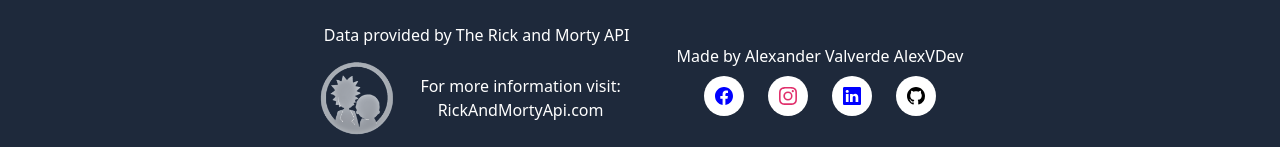
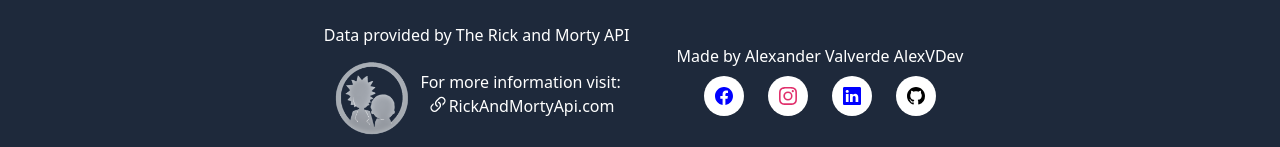
Before and after one commit to aleexvdev/app-rick-and-morty, a React (Create React App) app: page /characters in a window 1280 px wide. Shown: the part 805-952 px from the top of the page. Built offline with nearby package versions, Linux system fonts and the light colour scheme; no server answers.

Commit message:
modified Link

```diff
--- a/src/components/Characters/CharactersApp.tsx
+++ b/src/components/Characters/CharactersApp.tsx
@@ -18,8 +18,6 @@
 	const [valueGenders, setValueGenders] = useState('');
 	const [valueSpecies, setValueSpecies] = useState('');
 	const [isLoading, setIsLoading] = useState(true);
-	const [currentPage, setCurrentPage] = useState(1);
-	const [totalPages, setTotalPages] = useState(1);
 
 	useEffect(() => {
 		setTimeout(() => {
@@ -93,7 +91,6 @@
 										valueStatus={valueStatus}
 										valueGenders={valueGenders}
 										valueSpecies={valueSpecies}
-										currentPage={currentPage}
 									/>
 								</div>
 							</div>
--- a/src/components/Characters/ListCharacters.tsx
+++ b/src/components/Characters/ListCharacters.tsx
@@ -1,22 +1,19 @@
 import React, { useEffect, useState } from 'react';
 import axios from "axios";
 import CharacterCard, { CharacterProps } from '../CardApp/CharacterCard';
-import Paginate from '../Pagination/Paginate';
 
 interface ListCharactersProps {
   searchText: string;
   valueStatus: string;
   valueGenders: string;
   valueSpecies: string;
-  currentPage: number;
 }
 
-const ListCharacters: React.FC<ListCharactersProps> = ( {currentPage, searchText, valueStatus, valueGenders, valueSpecies} ) => {
+const ListCharacters: React.FC<ListCharactersProps> = ( {searchText, valueStatus, valueGenders, valueSpecies} ) => {
 
-	let apiCharacters = `https://rickandmortyapi.com/api/character/?page=${currentPage}&name=${searchText}&status=${valueStatus}&gender=${valueGenders}&species=${valueSpecies}`;
+	let apiCharacters = `https://rickandmortyapi.com/api/character/?name=${searchText}&status=${valueStatus}&gender=${valueGenders}&species=${valueSpecies}`;
 
 	const [characters, setCharacters] = useState<CharacterProps[]>([]);
-	// const [infoPage, setInfoPage] = useState([]);
 
 	useEffect(() => {
 		const fetchData = async () => {
--- a/src/components/Footer/FooterPage.tsx
+++ b/src/components/Footer/FooterPage.tsx
@@ -1,6 +1,9 @@
 import React from 'react'
+import { Link } from 'react-router-dom'
 import { SocialNetworks } from '../../data/SocialNetworks'
 import RickAndMortyImage from '../img/rickandmorty.png'
+import { BsLink45Deg } from 'react-icons/bs';
+
 const FooterPage = () => {
   return (
     <footer className='flex items-center justify-center w-full text-white py-7 bg-slate-800'>
@@ -8,8 +11,13 @@
             <div>Data provided by The Rick and Morty API</div>
             <div className="flex items-center justify-center pt-3">
                 <img src={RickAndMortyImage} alt="The Rick and Morty API" className='w-20' />
-                <div className='ml-2'>For more information visit: <a href="https://rickandmortyapi.com/" target='_blank'>RickAndMortyApi.com</a></div>
-
+                <div className='ml-2 flex items-center justify-center flex-col'>
+                    <span>For more information visit: </span>
+                    <div className='flex items-start justify-between text-center pb-2'>
+                        <BsLink45Deg size={22} />
+                        <Link to="https://rickandmortyapi.com/" target='_blank'>RickAndMortyApi.com</Link>
+                    </div>
+                </div>
             </div>
         </div>
         <div className='ml-5'>
```
